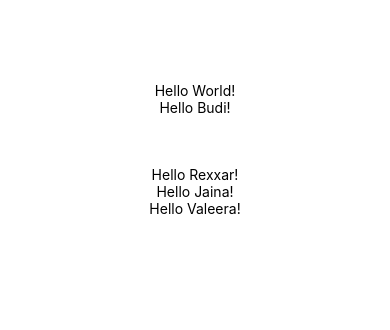
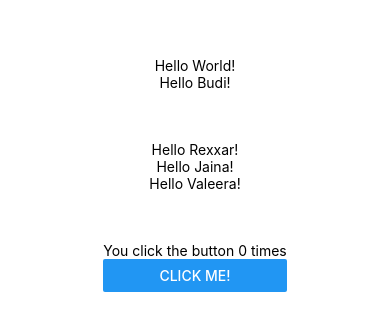
Before and after one commit to budimanfajarf/learn-react-native, a React Native app: screen / in a window 390 px wide. Shown: the part 298-628 px from the top of the page. Built offline with nearby package versions, Linux system fonts and the light colour scheme.

Commit message:
Do https://reactnative.dev/docs/tutorial#state

```diff
--- a/App.tsx
+++ b/App.tsx
@@ -1,4 +1,5 @@
-import { StyleSheet, Text, View } from 'react-native';
+import { useState } from 'react';
+import { Button, StyleSheet, Text, View } from 'react-native';
 import Greeting from './components/Greeting';
 import { LotsOfGreeting } from './components/Greeting';
 
@@ -11,6 +12,8 @@ const styles = StyleSheet.create({
 });
 
 export default function App() {
+  const [count, setCount] = useState(0);
+
   return (
     <View style={styles.container}>
       <Text>Hello World!</Text>
@@ -18,6 +21,14 @@ export default function App() {
       <Greeting name="Budi" />
 
       <LotsOfGreeting />
+
+      <View style={{ top: 100 }}>
+        <Text>You click the button {count} times</Text>
+        <Button
+          onPress={() => setCount(count + 1)}
+          title="Click Me!"
+        />
+      </View>
     </View>
   );
 }
```
